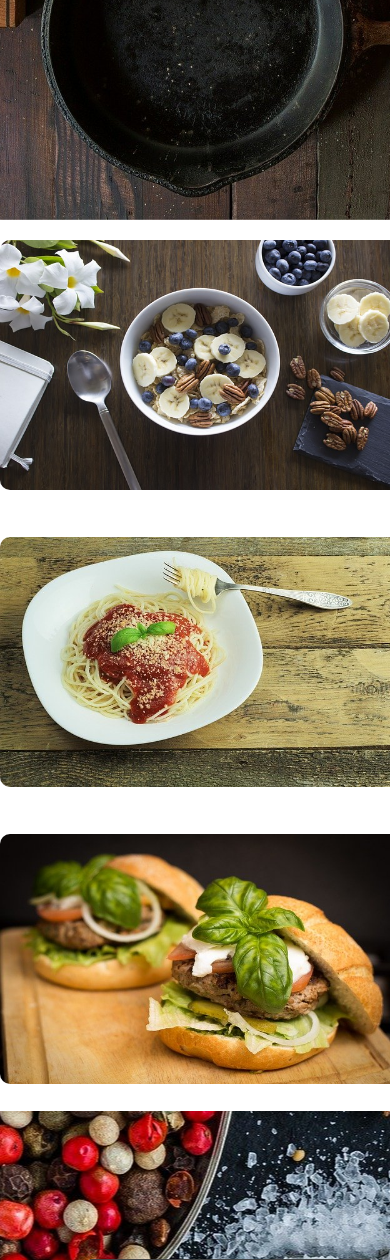
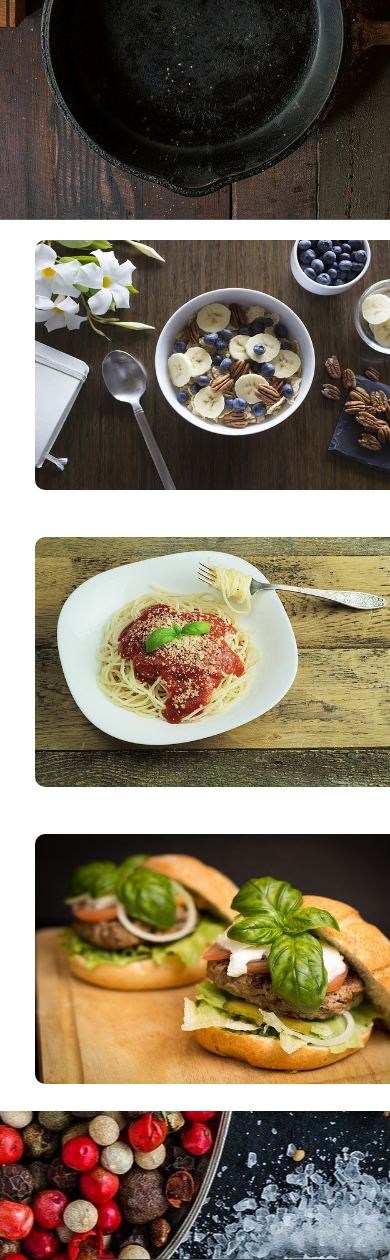
Before and after one commit to recipeproject/recipeproject.github.io, a PHP site: page / in a window 390 px wide; the page is wider, and only the part inside the window is pictured. Shown: the part 624-1884 px from the top of that part. Run offline with PHP 8.4, Linux system fonts and the light colour scheme.

Commit message:
Update custom.css

```diff
--- a/custom.css
+++ b/custom.css
@@ -289,9 +289,6 @@ body {
     .contact-form{
         height: 90vh;
     }
-    .mgal li{
-        margin: 20px 0px 20px -20px;
-    }
 }
 @media (max-height: 800px){
     .contact-form{
```
